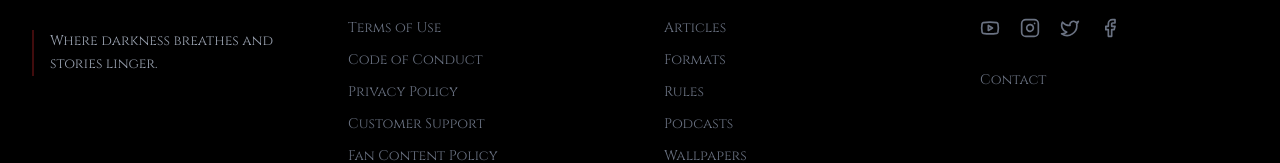
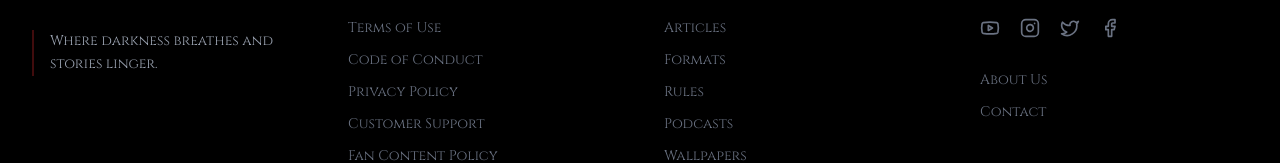
Before and after one commit to vestigiosentertainment/vestigios-website, a Next.js app: page / in a window 1280 px wide. Shown: the part 2991-3154 px from the top of the page. Built offline with nearby package versions, Linux system fonts and the light colour scheme.

Commit message:
Update footer.tsx

```diff
--- a/components/footer.tsx
+++ b/components/footer.tsx
@@ -25,6 +25,7 @@ export function Footer() {
     { href: "/legal/discover/rules", label: t("footer.rules") },
     { href: "/legal/discover/podcasts", label: t("footer.podcasts") },
     { href: "/legal/discover/wallpapers", label: t("footer.wallpapers") },
+    // Enlace destacado a Beta Tester
     { href: "/join-tester", label: language === "es" ? "Beta Tester" : "Beta Tester" },
   ]
 
@@ -135,8 +136,15 @@ export function Footer() {
               </a>
             </div>
 
-            {/* Enlaces extra (Solo Contacto) */}
+            {/* Enlaces extra */}
             <ul className="space-y-3">
+                {/* Enlace a Nosotros */}
+                <li>
+                  <Link href="/legal/about" className="text-sm text-gray-500 hover:text-red-400 transition-colors font-light block">
+                    {language === "es" ? "Nosotros" : "About Us"}
+                  </Link>
+                </li>
+                {/* Contacto */}
                 <li>
                   <Link href="/contact" className="text-sm text-gray-500 hover:text-red-400 transition-colors font-light block">
                     {t("nav.contact")}
```
